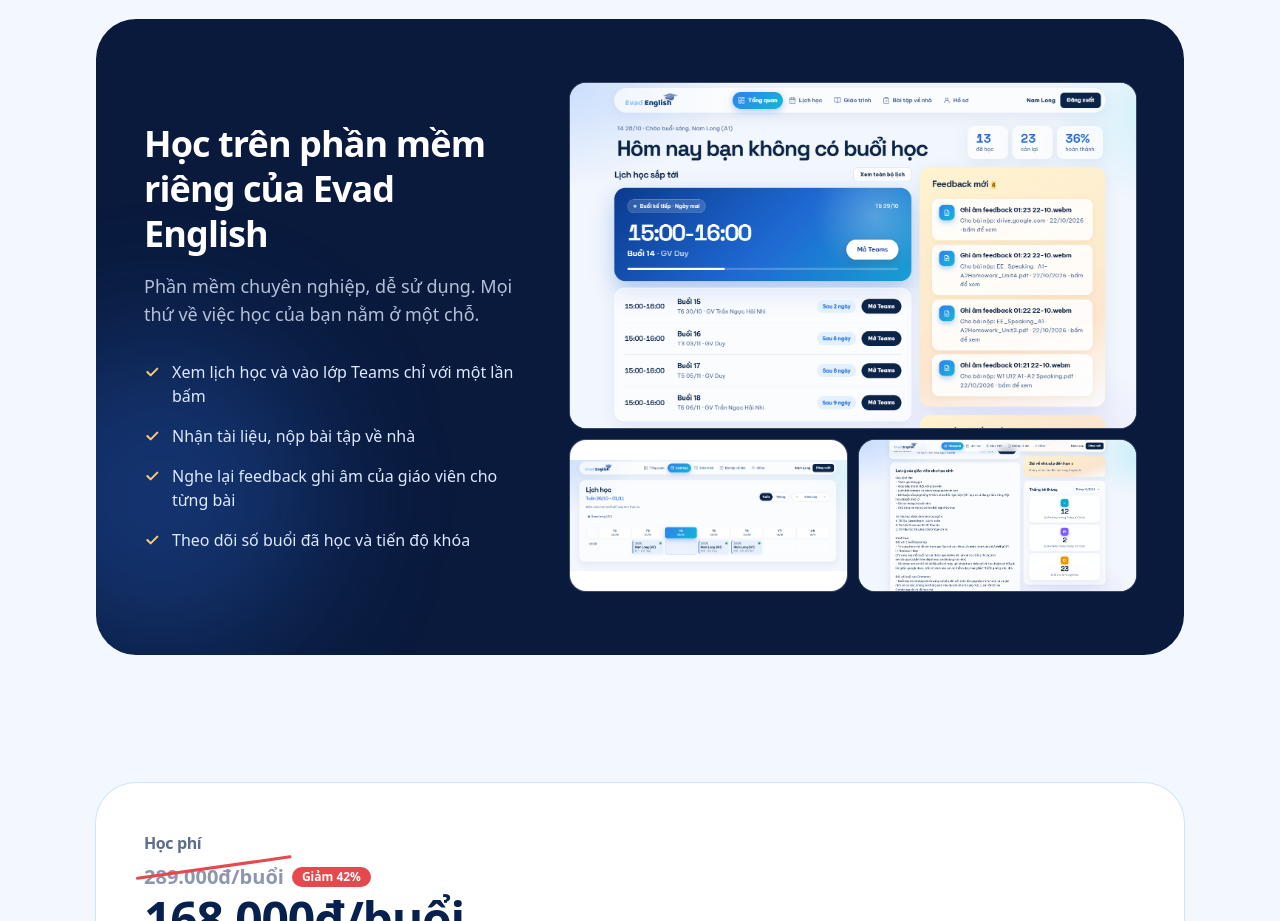
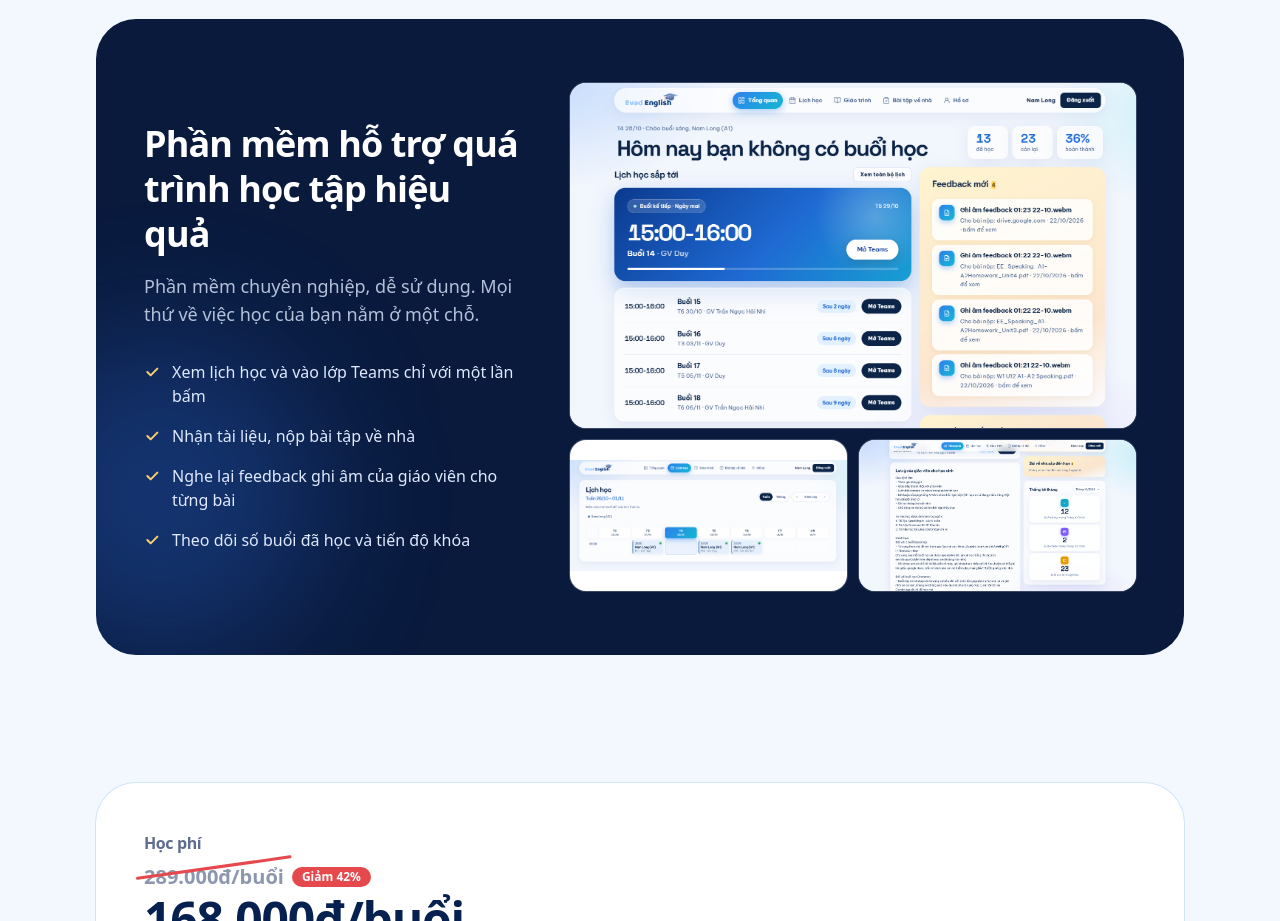
Before and after one commit to dave280503-wq/tienganhevad, an Astro site: page /khoa-hoc/nen-tang in a window 1280 px wide. Shown: the part 2800-3721 px from the top of the page. Built offline with nearby package versions, Linux system fonts and the light colour scheme; Astro itself is replaced by a stand-in of ours.

Commit message:
Đổi tiêu đề phần phần mềm ở trang khóa học
Co-Authored-By: Claude Opus 5.5 <noreply@anthropic.com>
Claude-Session: https://claude.ai/code/session_012nK9Hd8EbtAhW86vyfVnib

```diff
--- a/src/pages/khoa-hoc/[slug].astro
+++ b/src/pages/khoa-hoc/[slug].astro
@@ -193,7 +193,7 @@ const check = 'M5 12l5 5L20 7';
         <div class="pointer-events-none absolute -left-24 bottom-0 size-80 rounded-full bg-[#2f6fe0]/30 blur-3xl" aria-hidden="true"></div>
         <div class="relative grid gap-12 lg:grid-cols-[0.8fr_1.2fr] lg:items-center">
           <div>
-            <h2 id="phan-mem" class="text-3xl font-extrabold leading-tight !text-white sm:text-4xl">Học trên phần mềm riêng của Evad English</h2>
+            <h2 id="phan-mem" class="text-3xl font-extrabold leading-tight !text-white sm:text-4xl">Phần mềm hỗ trợ quá trình học tập hiệu quả</h2>
             <p class="mt-4 text-lg text-[#dfeaff]/80">Phần mềm chuyên nghiệp, dễ sử dụng. Mọi thứ về việc học của bạn nằm ở một chỗ.</p>
             <ul class="mt-8 grid gap-4">
               {appFeatures.map((f) => (
```
